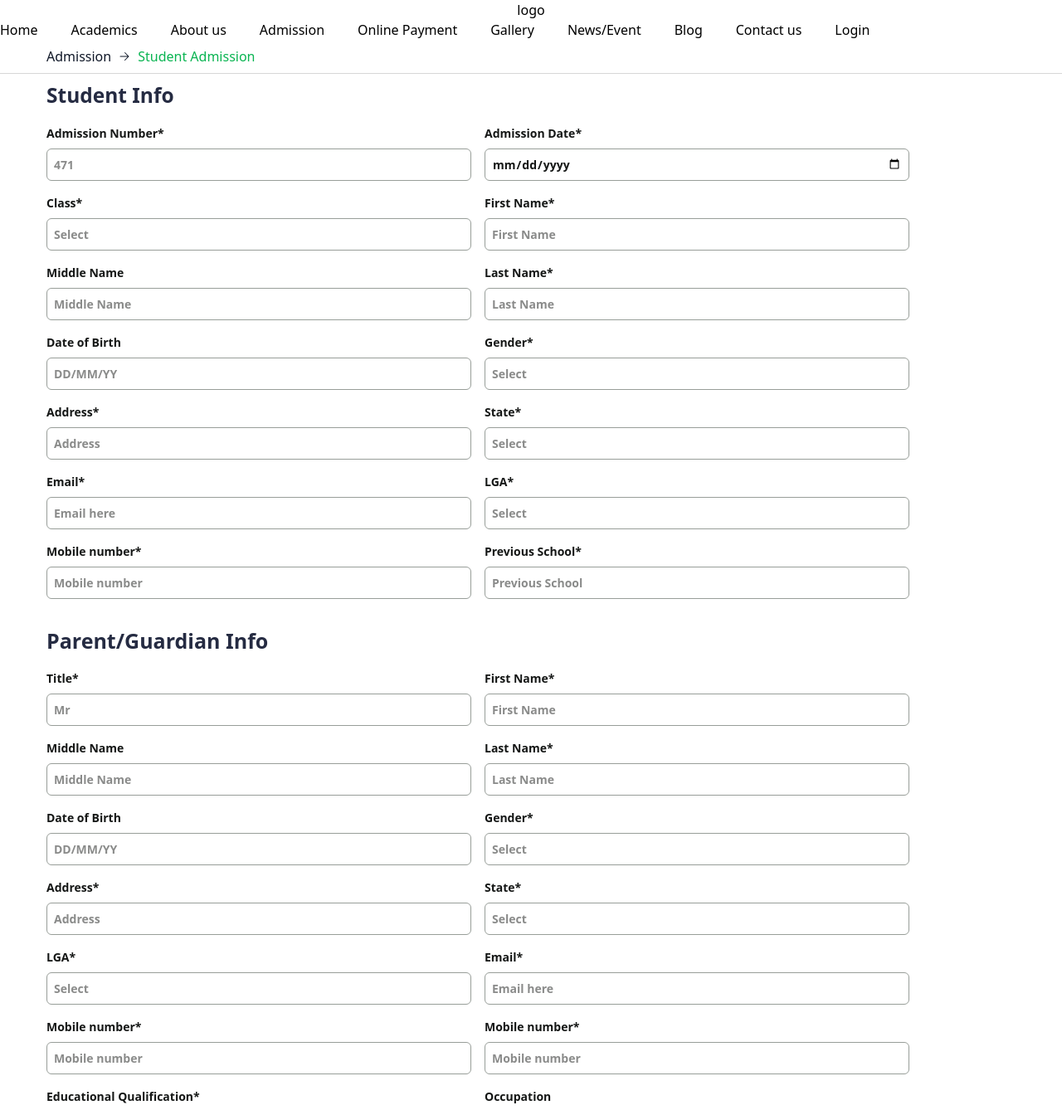
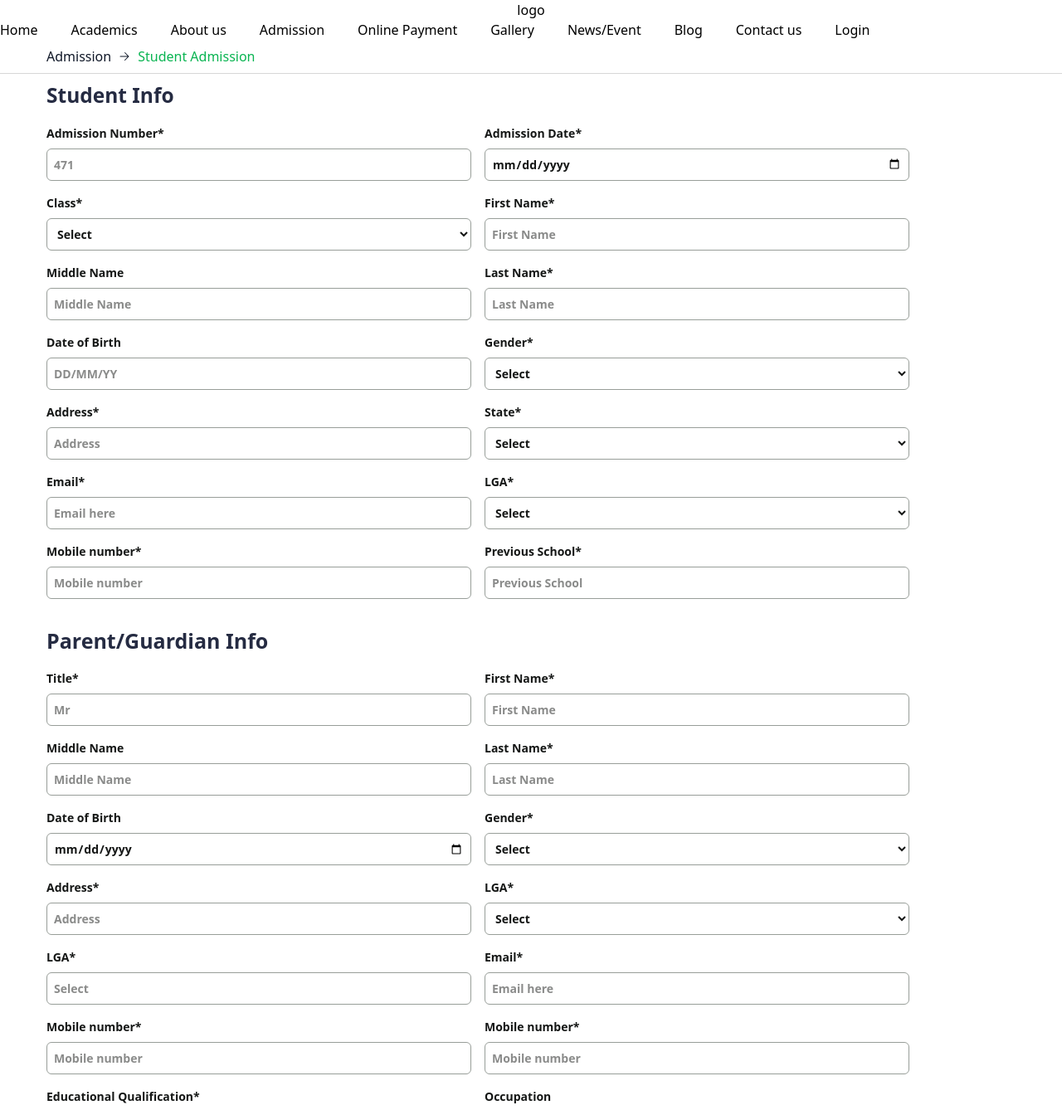
Before and after one commit to Olayinka-2/SMS_Frontend, a React (Vite) app: page /student-admission in a window 1280 px wide. Shown: the top 1338 px of the page at 83% size. Built offline with nearby package versions, Linux system fonts and the light colour scheme.

Commit message:
updatte student admissin

```diff
--- a/src/pages/Admission/studentAdmission.jsx
+++ b/src/pages/Admission/studentAdmission.jsx
@@ -20,142 +20,84 @@ const StudentAdmission = () => {
             <div className="w-[90%] px-14 py-2 bg-white">
                 <h2 className="text-[24.5px] font-bold mb-4 text-[#252B42]">Student Info</h2>
                 <form onSubmit={handleSubmit} className="grid grid-cols-2 gap-y-4 gap-4">
-                    {/* <label className="flex flex-col">Admission Number*
-                        <input type="text" name="ad_number" placeholder="471" onChange={handleChange} className="p-2 border border-[#989E99] rounded-md" />
-                    </label>
-                    <label className="flex flex-col">Admission Date*
-                        <input type="date" name="date" onChange={handleChange} className="p-2 border border-[#989E99] rounded-md" />
-                    </label>
-                    <label className="flex flex-col">Class*
-                        <select name="class" onChange={handleChange} className="p-2 border border-[#989E99] rounded-md">
+                    {/* <select name="class" onChange={handleChange} className="p-2 border border-[#989E99] rounded-md">
                             <option value="">Select Class</option>
                             <option value="class1">Class 1</option>
                             <option value="class2">Class 2</option>
                             <option value="class3">Class 3</option>
                         </select>
-                    </label>
-                    <label className="flex flex-col">First Name*
-                        <input type="text" name="firstname" placeholder="FIRST NAME" onChange={handleChange} className="p-2 border border-[#989E99] rounded-md" />
-                    </label>
-                    <label className="flex flex-col">Middle Name
-                        <input type="text" name="midname" placeholder="MIDDLE NAME" onChange={handleChange} className="p-2 border border-[#989E99] rounded-md" />
-                    </label>
-                    <label className="flex flex-col">Last Name*
-                        <input type="text" name="lastname" placeholder="LAST NAME" onChange={handleChange} className="p-2 border border-[#989E99] rounded-md" />
-                    </label>
-                    <label className="flex flex-col">Date of Birth*
-                        <input type="date" name="dob" placeholder="DATE OF BIRTH" onChange={handleChange} className="p-2 border border-[#989E99] rounded-md" />
-                    </label>
-                    <label className="flex flex-col">Gender*
                         <select name="gender" onChange={handleChange} className="p-2 border border-[#989E99] rounded-md">
                             <option value="">Select Gender</option>
                             <option value="male">Male</option>
                             <option value="female">Female</option>
                             <option value="other">Other</option>
                         </select>
-                    </label>
-                    <label className="flex flex-col">Address*
-                        <input type="text" name="address" placeholder="ADDRESS" onChange={handleChange} className="p-2 border border-[#989E99] rounded-md" />
-                    </label>
-                    <label className="flex flex-col">State*
                         <select name="state" onChange={handleChange} className="p-2 border border-[#989E99] rounded-md">
                             <option value="">Select State</option>
                             <option value="state1">State 1</option>
                             <option value="state2">State 2</option>
                             <option value="state3">State 3</option>
                         </select>
-                    </label>
-                    <label className="flex flex-col">Email*
-                        <input type="email" name="email" placeholder="EMAIL" onChange={handleChange} className="p-2 border border-[#989E99] rounded-md" />
-                    </label>
-                    <label className="flex flex-col">LGA*
                         <select name="lga" onChange={handleChange} className="p-2 border border-[#989E99] rounded-md">
                             <option value="">Select LGA</option>
                             <option value="lga1">LGA 1</option>
                             <option value="lga2">LGA 2</option>
                             <option value="lga3">LGA 3</option>
                         </select>
-                    </label>
-                    <label className="flex flex-col">Mobile Number*
-                        <input type="text" name="bumber" placeholder="MOBILE NUMBER" onChange={handleChange} className="p-2 border border-[#989E99] rounded-md" />
-                    </label>
-                    <label className="flex flex-col">Previous School*
-                        <input type="text" name="pre_school" placeholder="PREVIOUS SCHOOL" onChange={handleChange} className="p-2 border border-[#989E99] rounded-md" />
-                    </label>
-
-                    <h3 className="text-xl font-bold col-span-2 mt-4">Parent/Guardian Info</h3>
-                    <label className="flex flex-col">Title*
-                        <input type="text" name="title" placeholder="TITLE" onChange={handleChange} className="p-2 border border-[#989E99] rounded-md" />
-                    </label>
-                    <label className="flex flex-col">First Name*
-                        <input type="text" name="fname" placeholder="FIRST NAME" onChange={handleChange} className="p-2 border border-[#989E99] rounded-md" />
-                    </label>
-                    <label className="flex flex-col">Middle Name*
-                        <input type="text" name="middname" placeholder="MIDDLE NAME" onChange={handleChange} className="p-2 border border-[#989E99] rounded-md" />
-                    </label>
-                    <label className="flex flex-col">Last Name*
-                        <input type="text" name="lastname" placeholder="LAST NAME" onChange={handleChange} className="p-2 border border-[#989E99] rounded-md" />
-                    </label>
-                    <label className="flex flex-col">Date of Birth*
-                        <input type="date" name="dob" placeholder="DATE OF BIRTH" onChange={handleChange} className="p-2 border border-[#989E99] rounded-md" />
-                    </label>
-                    <label className="flex flex-col">Gender*
                         <select name="gender" onChange={handleChange} className="p-2 border border-[#989E99] rounded-md">
                             <option value="">Select Gender</option>
                             <option value="male">Male</option>
                             <option value="female">Female</option>
                             <option value="other">Other</option>
                         </select>
-                    </label>
-                    <label className="flex flex-col">Address*
-                        <input type="text" name="address" placeholder="ADDRESS" onChange={handleChange} className="p-2 border border-[#989E99] rounded-md" />
-                    </label>
-                    <label className="flex flex-col">State*
-                        <select name="state" onChange={handleChange} className="p-2 border border-[#989E99] rounded-md">
                             <option value="">Select State</option>
                             <option value="state1">State 1</option>
                             <option value="state2">State 2</option>
                             <option value="state3">State 3</option>
                         </select>
-                    </label>
-                    <label className="flex flex-col">LGA*
                         <select name="lga" onChange={handleChange} className="p-2 border border-[#989E99] rounded-md">
                             <option value="">Select LGA</option>
                             <option value="lga1">LGA 1</option>
                             <option value="lga2">LGA 2</option>
                             <option value="lga3">LGA 3</option>
+                        </select> */}
+                    <InputFields title="Admission Number*" inputType="text" placeholder="471" />
+                    <InputFields title="Admission Date*" inputType="date" placeholder="DD/MM/YY" />
+                    <label className="flex text-[#151716] text-[14px] font-semibold flex-col">Class*
+                        <select name="class" onChange={handleChange} className="p-2 border border-[#989E99] mt-2 rounded-md">
+                            <option value="">Select</option>
+                            <option value="class1">Class 1</option>
+                            <option value="class2">Class 2</option>
+                            <option value="class3">Class 3</option>
                         </select>
                     </label>
-                    <label className="flex flex-col">Email*
-                        <input type="email" name="email" placeholder="EMAIL" onChange={handleChange} className="p-2 border border-[#989E99] rounded-md" />
-                    </label>
-                    <label className="flex flex-col">Mobile Number*
-                        <input type="text" name="number" placeholder="MOBILE NUMBER" onChange={handleChange} className="p-2 border border-[#989E99] rounded-md" />
-                    </label>
-                    <label className="flex flex-col">Mobile Number*
-                        <input type="text" name="number" placeholder="MOBILE NUMBER" onChange={handleChange} className="p-2 border border-[#989E99] rounded-md" />
-                    </label>
-                    <label className="flex flex-col">Educational Qualification*
-                        <input type="text" name="number" placeholder="Qualification" onChange={handleChange} className="p-2 border border-[#989E99] rounded-md" />
-                    </label>
-                    <label className="flex flex-col">Occupation*
-                        <input type="text" name="number" placeholder="occu" onChange={handleChange} className="p-2 border border-[#989E99] rounded-md" />
-                    </label>
-                    <label className="flex flex-col">Annual Income*
-                        <input type="text" name="number" placeholder="income" onChange={handleChange} className="p-2 border border-[#989E99] rounded-md" />
-                    </label> */}
-                    <InputFields title="Admission Number*" inputType="text" placeholder="471" />
-                    <InputFields title="Admission Date*" inputType="date" placeholder="DD/MM/YY" />
-                    <InputFields title="Class*" placeholder="Select" />
                     <InputFields title="First Name*" inputType="text" placeholder="First Name" />
                     <InputFields title="Middle Name" inputType="text" placeholder="Middle Name" />
                     <InputFields title="Last Name*" inputType="text" placeholder="Last Name" />
                     <InputFields title="Date of Birth" placeholder="DD/MM/YY" />
-                    <InputFields title="Gender*" placeholder="Select" />
+                    <label className="flex text-[#151716] text-[14px] font-semibold flex-col">Gender*
+                        <select name="class" onChange={handleChange} className="p-2 border border-[#989E99] mt-2 rounded-md">
+                            <option value="">Select</option>
+                            <option value="class1">Male</option>
+                            <option value="class2">Female</option>
+                        </select>
+                    </label>
                     <InputFields title="Address*" inputType="text" placeholder="Address" />
-                    <InputFields title="State*" placeholder="Select" />
+                    <label className="flex text-[#151716] text-[14px] font-semibold flex-col">State*
+                        <select name="class" onChange={handleChange} className="p-2 border border-[#989E99] mt-2 rounded-md">
+                            <option value="">Select</option>
+                            <option value="class1">Kano</option>
+                            <option value="class2">Katsina</option>
+                        </select>
+                    </label>
                     <InputFields title="Email*" inputType="email" placeholder="Email here" />
-                    <InputFields title="LGA*" placeholder="Select" />
+                    <label className="flex text-[#151716] text-[14px] font-semibold flex-col">LGA*
+                        <select name="class" onChange={handleChange} className="p-2 border border-[#989E99] mt-2 rounded-md">
+                            <option value="">Select</option>
+                            <option value="class1">Kano</option>
+                            <option value="class2">Katsina</option>
+                        </select>
+                    </label>
                     <InputFields title="Mobile number*" placeholder="Mobile number" />
                     <InputFields title="Previous School*" placeholder="Previous School" />
                     <h3 className="text-[25px] text-[#252B42] font-bold col-span-2 mt-4">Parent/Guardian Info</h3>
@@ -163,10 +105,22 @@ const StudentAdmission = () => {
                     <InputFields title="First Name*" placeholder="First Name" />
                     <InputFields title="Middle Name" placeholder="Middle Name" />
                     <InputFields title="Last Name*" placeholder="Last Name" />
-                    <InputFields title="Date of Birth" placeholder="DD/MM/YY" />
-                    <InputFields title="Gender*" placeholder="Select" />
+                    <InputFields title="Date of Birth" inputType="date" placeholder="DD/MM/YY" />
+                    <label className="flex text-[#151716] text-[14px] font-semibold flex-col">Gender*
+                        <select name="class" onChange={handleChange} className="p-2 border border-[#989E99] mt-2 rounded-md">
+                            <option value="">Select</option>
+                            <option value="class1">Male</option>
+                            <option value="class2">Female</option>
+                        </select>
+                    </label>
                     <InputFields title="Address*" placeholder="Address" />
-                    <InputFields title="State*" placeholder="Select" />
+                    <label className="flex text-[#151716] text-[14px] font-semibold flex-col">LGA*
+                        <select name="class" onChange={handleChange} className="p-2 border border-[#989E99] mt-2 rounded-md">
+                            <option value="">Select</option>
+                            <option value="class1">Kano</option>
+                            <option value="class2">Katsina</option>
+                        </select>
+                    </label>
                     <InputFields title="LGA*" placeholder="Select" />
                     <InputFields title="Email*" placeholder="Email here" />
                     <InputFields title="Mobile number*" placeholder="Mobile number" />
```
